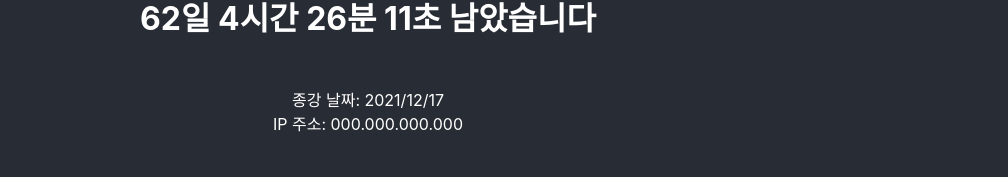
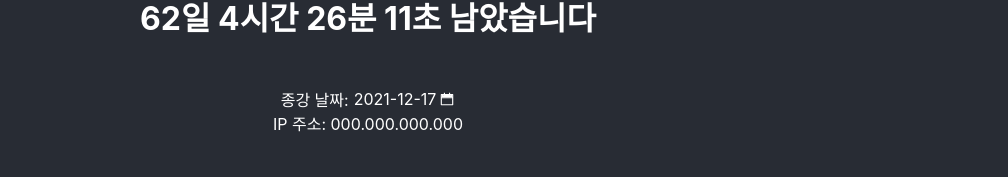
Before and after one commit to minr2kb/jongang-counter, a React (Create React App) app: page / in a window 1280 px wide. Shown: the part 208-385 px from the top of the page, without its empty margins (272-1280 px from the left). Built offline with nearby package versions, Linux system fonts and the light colour scheme; no server answers; the database is empty.

Commit message:
date picker

```diff
--- a/package.json
+++ b/package.json
@@ -6,6 +6,8 @@
 		"axios": "0.23.0",
 		"firebase": "9.1.3",
 		"react": "^17.0.2",
+		"react-datepicker": "4.2.1",
+		"react-icons": "4.3.1",
 		"react-scripts": "4.0.3"
 	},
 	"scripts": {
--- a/src/App.js
+++ b/src/App.js
@@ -1,6 +1,8 @@
 import "./App.css";
 import { useEffect, useState } from "react";
-// import Moment from "react-moment";
+import DatePicker from "react-datepicker";
+import "react-datepicker/dist/react-datepicker.css";
+import { AiTwotoneCalendar } from "react-icons/ai";
 import { database } from "./firebase";
 import { ref, push, onValue } from "firebase/database";
 import axios from "axios";
@@ -18,7 +20,6 @@ function getNow() {
 	let year = today.getFullYear();
 	let month = today.getMonth() + 1;
 	let date = today.getDate();
-	// let day = today.getDay();
 	let hours = today.getHours();
 	let minutes = today.getMinutes();
 	let seconds = today.getSeconds();
@@ -40,7 +41,7 @@ function getNow() {
 
 function App() {
 	const [time, setTime] = useState("");
-	const [date, setDate] = useState("2021/12/17");
+	const [date, setDate] = useState(new Date("2021-12-17"));
 	const [msg, setMsg] = useState("");
 	const [ip, setIP] = useState("000.000.000.000");
 	const [chats, setChats] = useState([]);
@@ -89,11 +90,13 @@ function App() {
 	};
 
 	function getDate() {
-		return "2021/12/17";
+		if (localStorage.getItem("date") !== null) {
+			setDate(new Date(localStorage.getItem("date")));
+		}
 	}
 
 	function getTime() {
-		var jongang = new Date(2021, 11, 17);
+		var jongang = date;
 		let today = new Date();
 		let remain = Math.floor((jongang - today) / 1000);
 		let d_days = Math.floor(remain / 86400);
@@ -108,7 +111,6 @@ function App() {
 
 	useEffect(() => {
 		getIP();
-
 		try {
 			onValue(ref(database, "chats"), snapshot => {
 				if (snapshot.exists()) {
@@ -129,12 +131,22 @@ function App() {
 	}, []);
 
 	useEffect(() => {
+		getDate();
 		const countdown = setInterval(() => {
-			setDate(getDate());
 			setTime(getTime());
 		}, 1000);
 		return () => clearInterval(countdown);
-	}, [time]);
+	}, []);
+
+	const CustomInput = ({ value, onClick }) => (
+		<div style={{ display: "flex", alignItems: "center" }}>
+			<div style={{ marginRight: "3px" }}>{value}</div>
+			<AiTwotoneCalendar
+				style={{ cursor: "pointer" }}
+				onClick={onClick}
+			/>
+		</div>
+	);
 
 	return (
 		<div>
@@ -186,7 +198,29 @@ function App() {
 							<div>남았습니다</div>
 						)}
 					</h1>
-					<div>종강 날짜: {date}</div>
+					<div
+						style={{
+							display: "flex",
+							alignItems: "center",
+							justifyContent: "center",
+						}}
+					>
+						<div style={{ marginRight: "5px" }}>종강 날짜:</div>
+						<div>
+							<DatePicker
+								dateFormat="yyyy-MM-dd"
+								selected={date}
+								onChange={date => {
+									setDate(date);
+									localStorage.setItem(
+										"date",
+										date.toString()
+									);
+								}}
+								customInput={<CustomInput />}
+							/>
+						</div>
+					</div>
 					<div>IP 주소: {ip}</div>
 				</header>
 				<div
```
Also changed, not shown: 2 other files (tests, documents, lock files or other folders).
